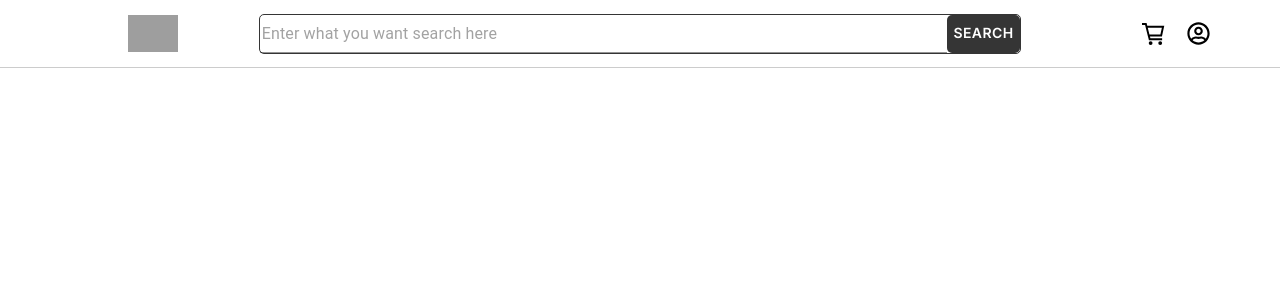
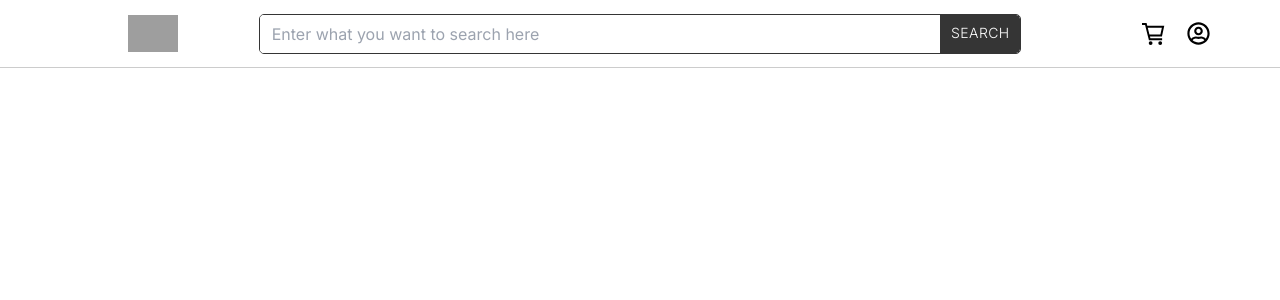
Before and after one commit to Jerry-Khobby/African-print-site, a Next.js app: page / in a window 1280 px wide. Shown: the top 300 px of the page. Built offline with nearby package versions, Linux system fonts and the light colour scheme; grey boxes are pictures that could not be loaded.

Commit message:
I just changed something on the search and navbar

```diff
--- a/src/component/homepage/Search.jsx
+++ b/src/component/homepage/Search.jsx
@@ -1,53 +1,55 @@
+'use client'
 
-'use client'
-import React,{ useState }  from 'react'
-import { Button, Input, Tooltip } from '@mui/material'
-
-
-
+import React, { useState } from 'react';
+import { Button, Tooltip } from '@mui/material';
 
 const Search = () => {
-  const [searchValue, setSearchValue] = useState("")
+  const [searchValue, setSearchValue] = useState("");
+
   return (
     <div style={{
+      display: "flex",
+      alignItems: "center",
       width: "100%",
       height: "40px",
       border: "1px solid #353535",
-        padding: 0,
-        margin: 0,
-        display: "flex",
       borderRadius: "5px",
-        fontWeight: "bold",
-        outline:'none',
+      overflow: "hidden",
+      outline: "none",
     }}>
-        <Input
+      <input
         value={searchValue}
         onChange={(e) => setSearchValue(e.target.value)}
         style={{
-            width: "100%",
+          flex: 1,
           border: "none",
-            borderRadius: "5px",
+          padding: "0 12px",
+          height: "100%",
           outline: "none",
-            padding: "0 2px 0 2px",
-            textDecorationLine: "none",
-
+          textDecoration: "none",
         }}
-          placeholder='Enter what you want search here'
+        placeholder='Enter what you want to search here'
       />
-        <Tooltip title='search feature under construction' arrow>
-          <Button style={{
+      <Tooltip title='Search feature under construction' arrow>
+        <Button
+          style={{
             width: "80px",
-              border: "none",
-              borderRadius: "5px",
+            borderRadius: "0 4px 4px 0",
             fontFamily: "inherit",
-              fontWeight: 600,
+            fontWeight: 300,
             background: "#353535",
             color: "white",
-              outline:"none",
-          }}>Search</Button>
+            border: "none",
+            outline: "none",
+            margin: 0,
+            height:'100%',
+          }}
+        >
+          Search
+        </Button>
       </Tooltip>
     </div>
-  )
-}
+  );
+};
 
 export default Search;
```
Lines whose indentation alone changed are shown as unchanged.
